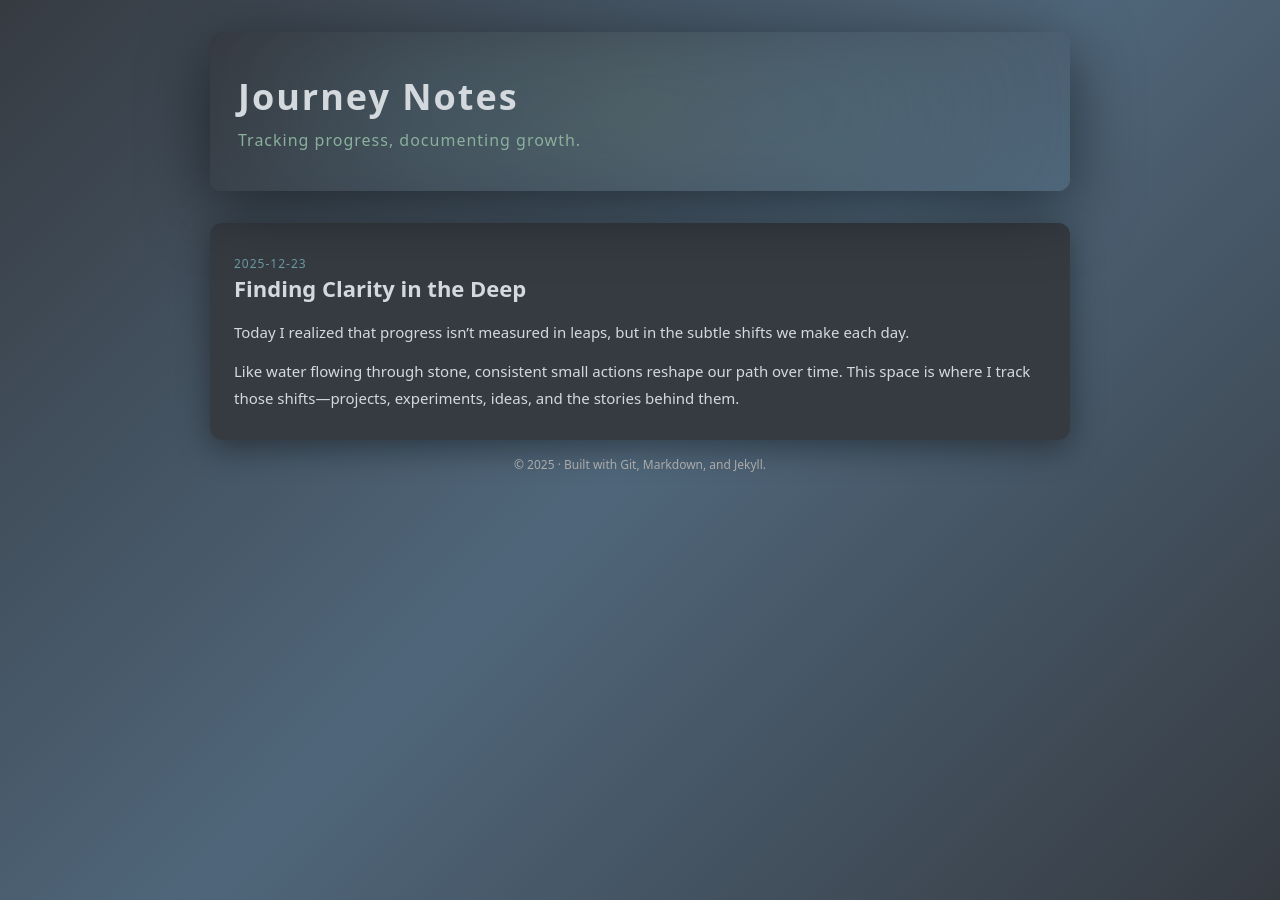
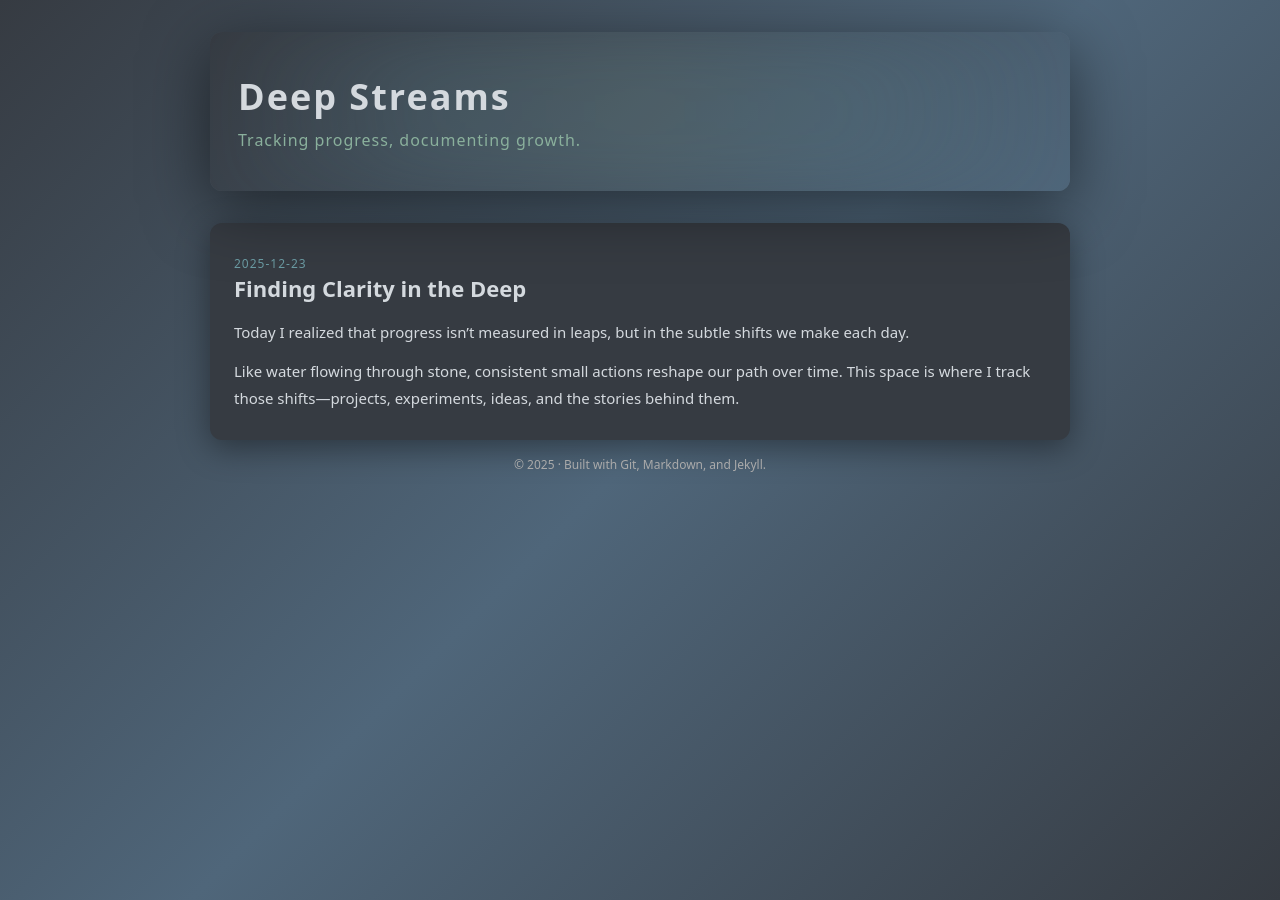
Before and after one commit to ShaneDugas/shanedugas.github.io, a Jekyll site: the page built from _posts/2025-12-23-hello-world.md, in a window 1280 px wide. Built offline with Jekyll 4.4.1, drawn with Linux system fonts in a browser that asks for light colours.

Commit message:
Update title to Deep Streams

```diff
--- a/_config.yml
+++ b/_config.yml
@@ -1,4 +1,4 @@
-title: "Journey Notes"
+title: "Deep Streams"
 description: "Tracking progress, documenting growth."
 baseurl: "" # leave empty for root
 url: "https://shanedugas.github.io"
```
